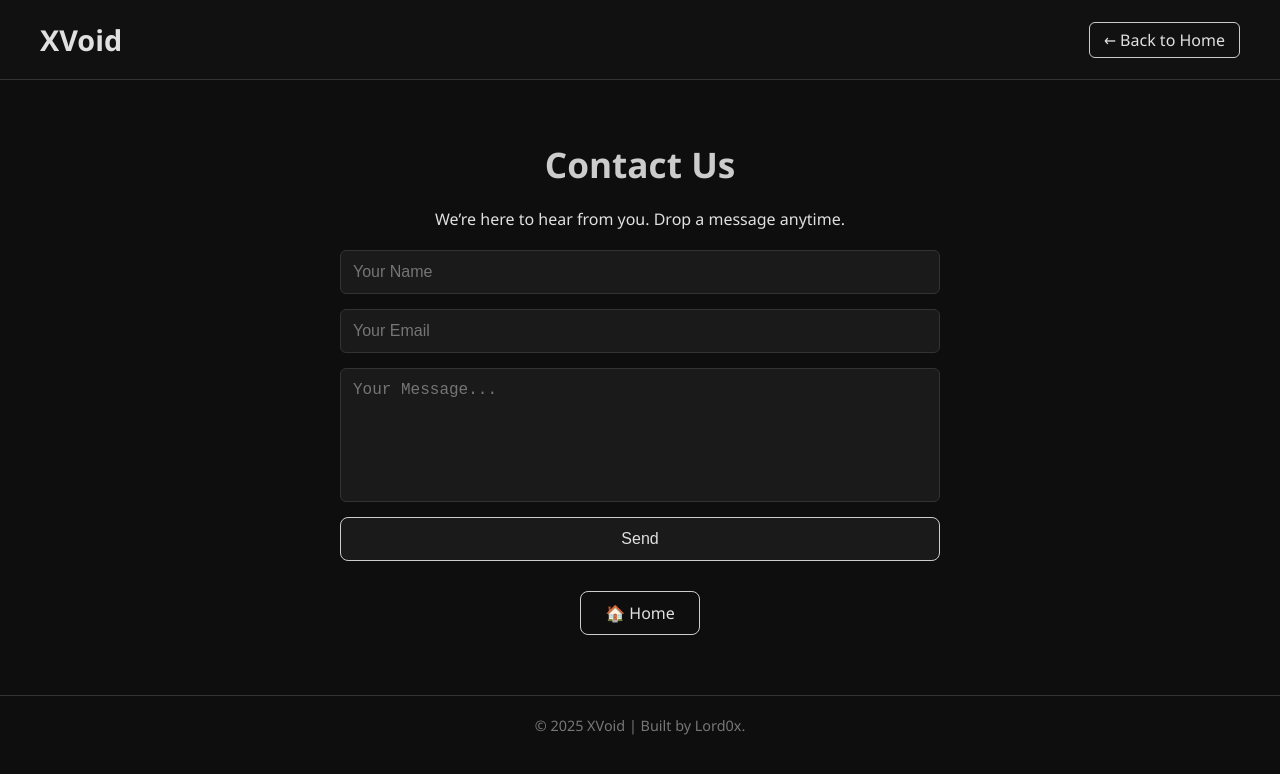
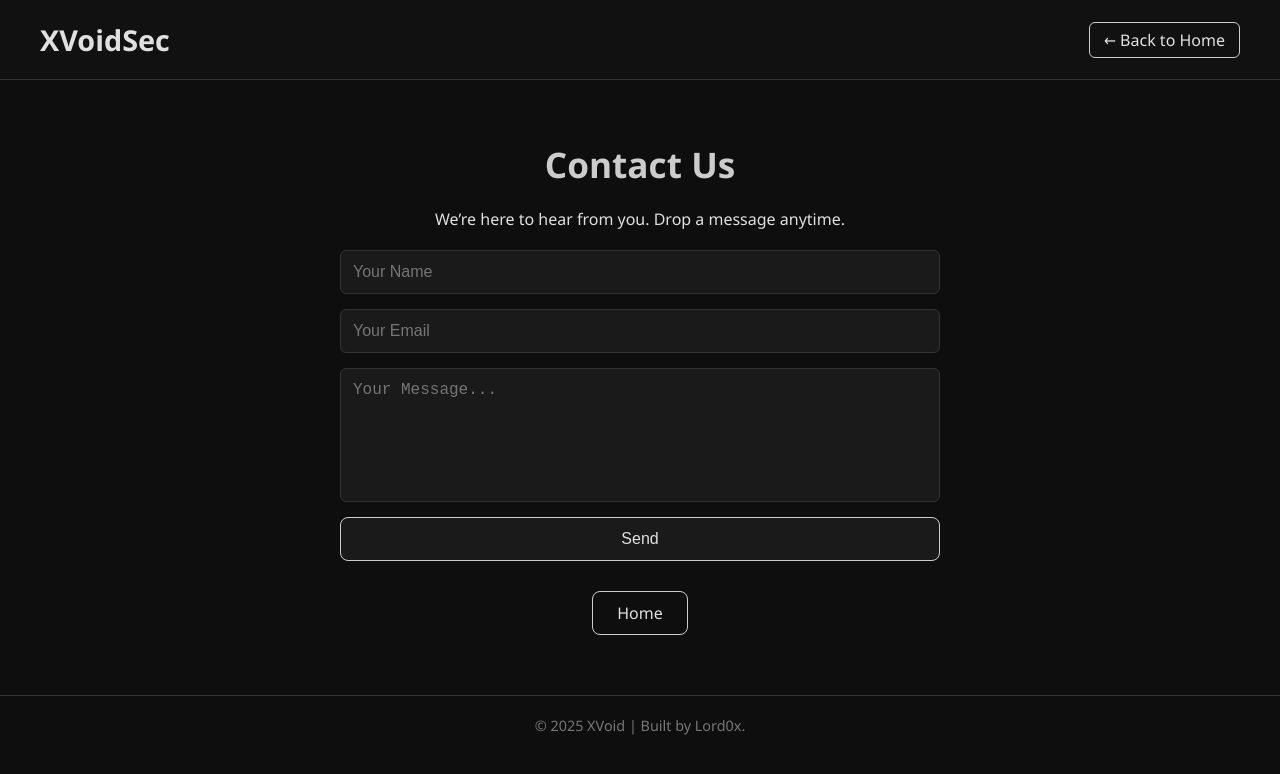
Before and after one commit to XVoidSec/XVoidSec.github.io, a plain HTML site: page contact.html in a window 1280 px wide. Drawn offline with Linux system fonts and the light colour scheme.

Commit message:
Update contact.html

```diff
--- a/contact.html
+++ b/contact.html
@@ -3,7 +3,7 @@
 <head>
   <meta charset="UTF-8" />
   <meta name="viewport" content="width=device-width, initial-scale=1.0" />
-  <title>Contact | XVoid</title>
+  <title>Contact | XVoidSec</title>
   <link rel="icon" href="https://d.top4top.io/p_3469qdrnz1.jpg" type="image/png">
   <style>
     :root {
@@ -130,7 +130,7 @@
 <body>
 
   <header>
-    <div class="logo">XVoid</div>
+    <div class="logo">XVoidSec</div>
     <a href="index.html" class="back-btn">← Back to Home</a>
   </header>
 
@@ -145,7 +145,7 @@
       <button type="submit" class="submit-btn">Send</button>
     </form>
 
-    <a href="index.html" class="home-btn">🏠 Home</a>
+    <a href="index.html" class="home-btn">Home</a>
   </main>
 
   <footer>
```
